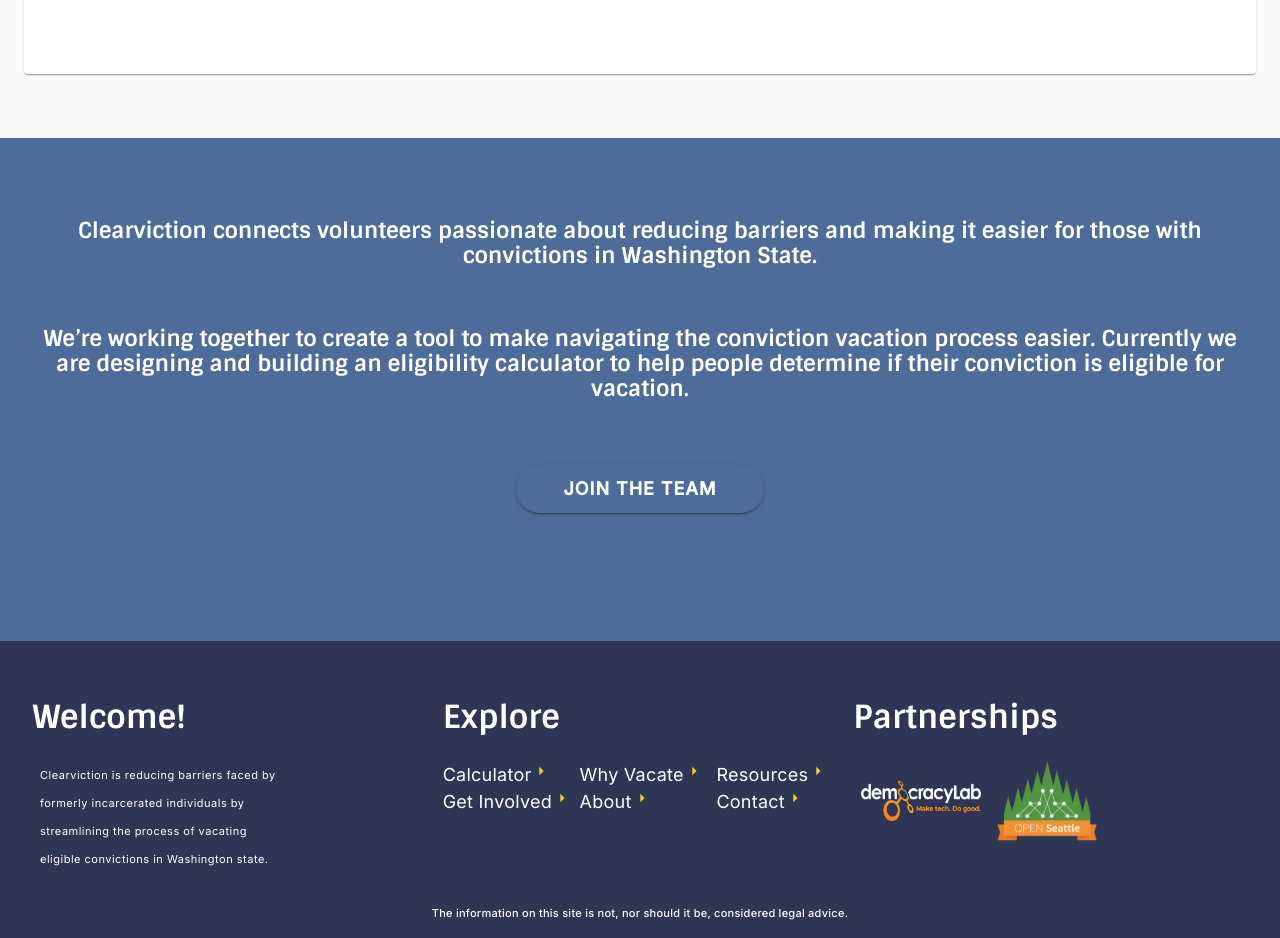
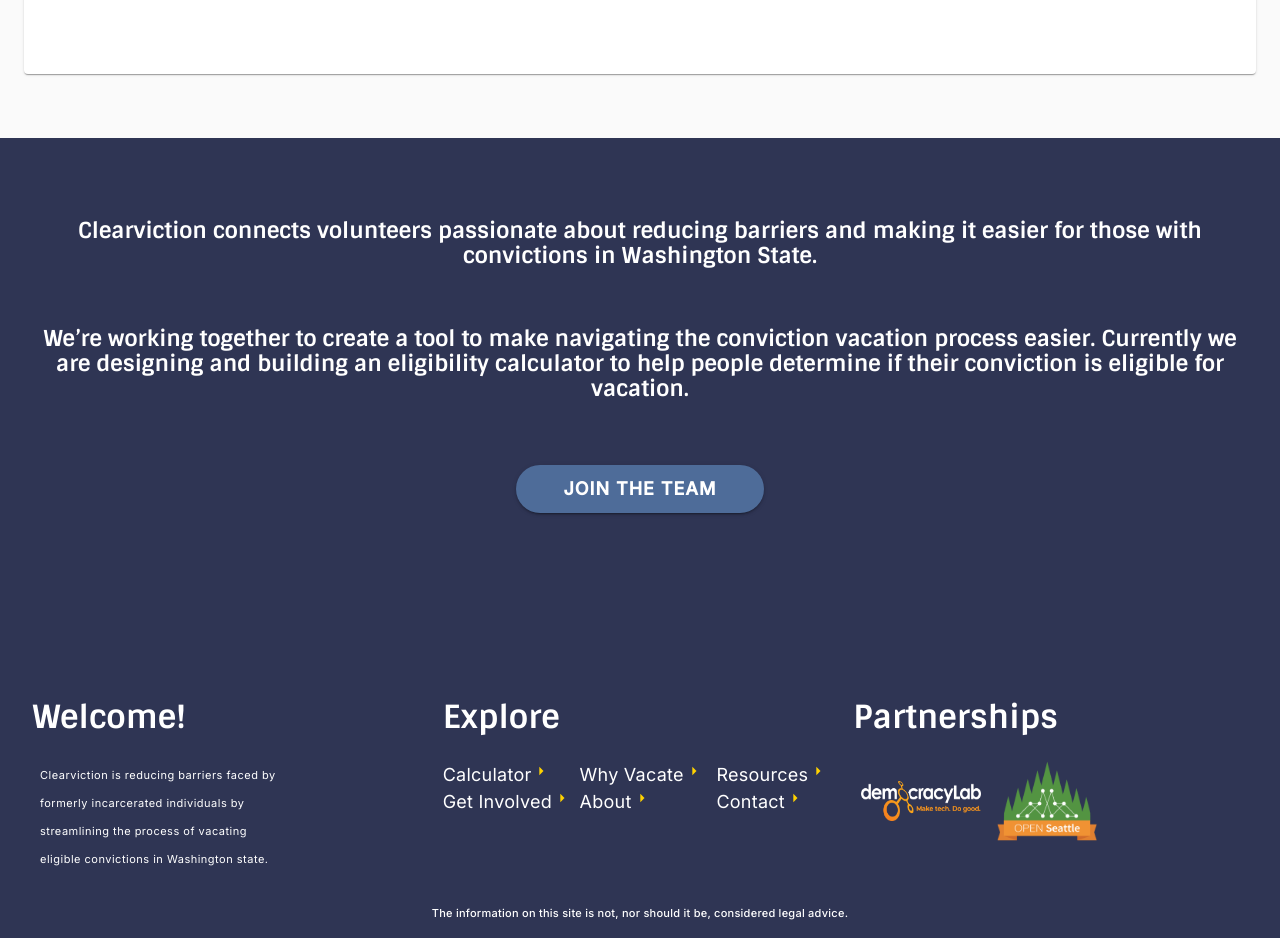
Before and after one commit to openseattle/clearviction-v1, a React (Create React App) app: page / in a window 1280 px wide. Shown: the part 2880-3818 px from the top of the page. Built offline with nearby package versions, Linux system fonts and the light colour scheme.

Commit message:
remove width restriction

```diff
--- a/src/Pages/HomePage.jsx
+++ b/src/Pages/HomePage.jsx
@@ -234,7 +234,7 @@ const HomePage = () => {
         </Box>
       </ContentSection>
 
-      <Box className={classes.lightBlueBackGround}>
+      <Box className={classes.darkBlueBackground}>
         <Container maxWidth="lg">
           <Typography
             className={classes.contentTextStyle}
--- a/src/ui-kit/RedesignButtonPrimary.jsx
+++ b/src/ui-kit/RedesignButtonPrimary.jsx
@@ -5,9 +5,6 @@ const useStyles = makeStyles((theme) => ({
     width: "248px",
     height: "48px",
     borderRadius: "50px",
-    [theme.breakpoints.down("xs")]: {
-      width: "50vw",
-    },
     padding: "16px",
     "&:hover": {
       backgroundColor: theme.palette.secondary.main,
--- a/src/ui-kit/RedesignButtonSecondary.jsx
+++ b/src/ui-kit/RedesignButtonSecondary.jsx
@@ -5,9 +5,6 @@ const useStyles = makeStyles((theme) => ({
     width: "248px",
     height: "48px",
     borderRadius: "50px",
-    [theme.breakpoints.down("xs")]: {
-      width: "50vw",
-    },
     padding: "16px",
     "&:hover": {
       backgroundColor: theme.palette.primary.dark,
```
